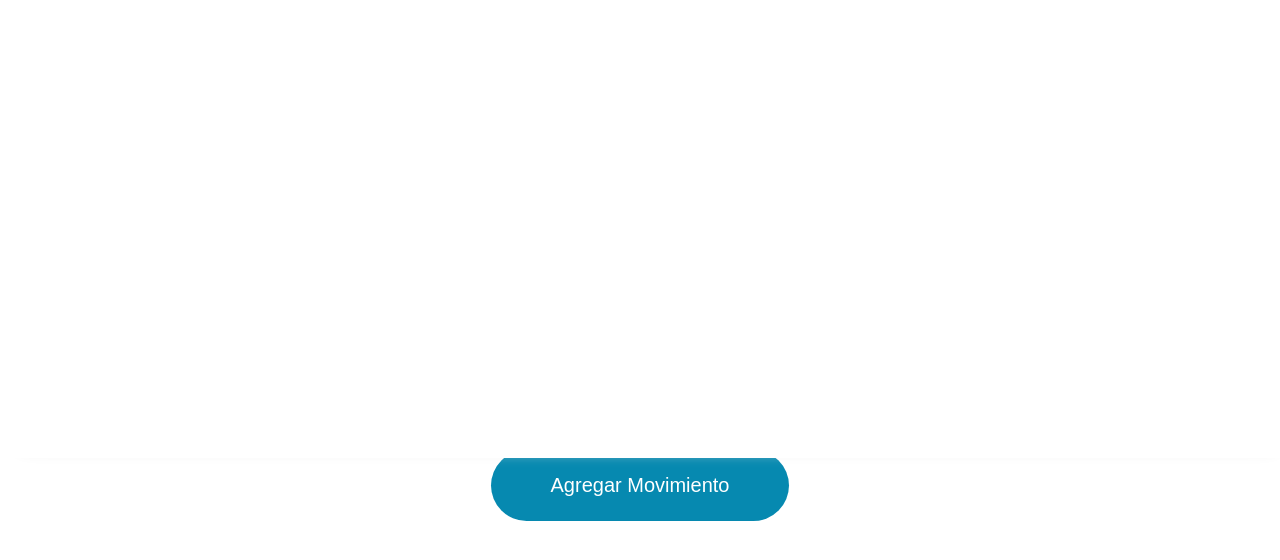
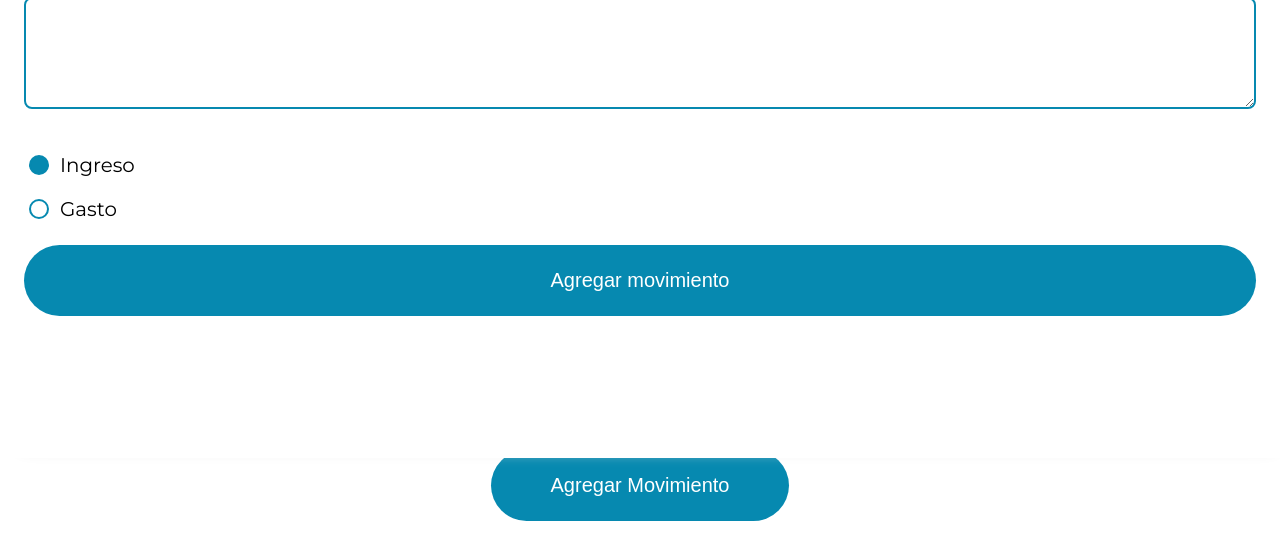
Before and after one commit to laviku/vuejs-fundamentos, a Vue app: page / in a window 1280 px wide. Both pictures are taken after a click on the button "Agregar Movimiento". Shown: the part 342-902 px from the top of the page. Built offline with nearby package versions, Linux system fonts and the light colour scheme.

Commit message:
movimiento form

```diff
--- a/src/components/Action.vue
+++ b/src/components/Action.vue
@@ -2,7 +2,33 @@
   <button @click="showModal = true">Agregar Movimiento</button>
   <teleport to="#app">
     <Modal v-show="showModal" @close-modal="showModal = false">
-      Aqui va el form
+      <form @submit.prevent="submit">
+        <div class="field">
+          <label>Título</label>
+          <input type="text" v-model="title" />
+        </div>
+        <div class="field">
+          <label>Monto</label>
+          <input type="number" v-model="amount" />
+        </div>
+        <div class="field">
+          <label>Descripción</label>
+          <textarea rows="4" v-model="description"></textarea>
+        </div>
+        <div class="field">
+          <label class="radio-label">
+            <input type="radio" v-model="movementType" value="Ingreso" />
+            <span>Ingreso</span>
+          </label>
+          <label class="radio-label">
+            <input type="radio" v-model="movementType" value="Gasto" />
+            <span>Gasto</span>
+          </label>
+        </div>
+        <div class="action">
+          <button>Agregar movimiento</button>
+        </div>
+      </form>
     </Modal>
   </teleport>
 </template>
@@ -12,6 +38,14 @@
 import Modal from "./Modal.vue";
 
 const showModal = ref(false);
+const title = ref("");
+const amount = ref(0);
+const description = ref("");
+const movementType = ref("Ingreso");
+
+const submit = () => {
+  showModal.value = !showModal.value;
+};
 </script>
 
 <style scoped>
```
